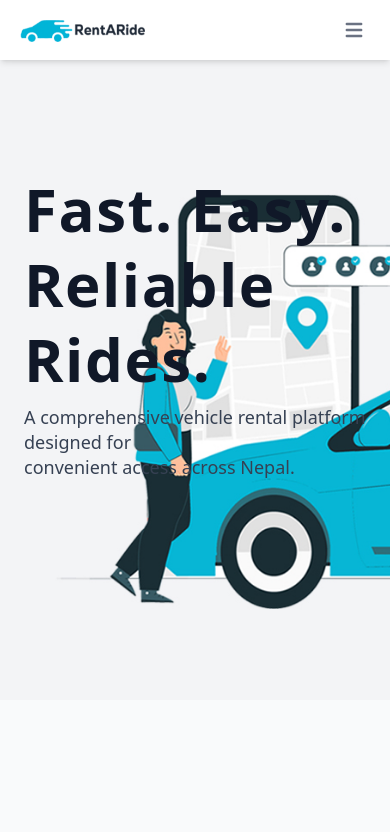
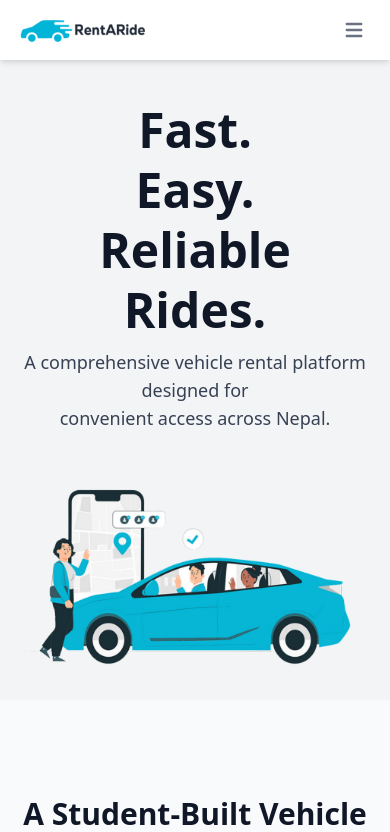
Before and after one commit to natsudraggval/vehicle-rental-system, a React (Vite) app in the folder Frontend/: page / in a window 390 px wide. Shown: the top 832 px of the page. Built offline with nearby package versions, Linux system fonts and the light colour scheme; no server answers.

Commit message:
fixed responsiveness of landing page

```diff
--- a/Frontend/src/Components/Body.jsx
+++ b/Frontend/src/Components/Body.jsx
@@ -4,24 +4,36 @@ function Body() {
   return (
     <>
       {/* Background Image Section  */}
-      <div
-        className="bg-cover bg-center h-[640px] w-full"
-        style={{ backgroundImage: "url('/image/hero-image.jpg')" }}
-      >
-        <div className="flex flex-col items-start h-full px-6 md:px-20 md:ml-16 pt-28">
-          <h1 className="text-gray-900 text-6xl tracking-wide font-bold leading-tight mb-2">
-            Fast. Easy. <br />
+      <div className="flex flex-col md:flex-row h-[640px] w-full bg-gray-100 px-6 md:px-12">
+        {/* Text */}
+        <div className="flex flex-col justify-center flex-1 ml-0 md:ml-12 mt-10 md:-mt-32 text-center md:text-left">
+          <h1 className="text-gray-900 text-5xl md:text-7xl font-bold leading-tight mb-2">
+            Fast.
+            <br className="block md:hidden" />
+            <span className="md:ml-3">
+              Easy.
+            </span>
+            <br />
             Reliable Rides.
           </h1>
-          <div className="text-gray-700 text-lg font-light leading-snug">
+          <div className="text-gray-700 text-lg md:text-xl font-light">
             <p>A comprehensive vehicle rental platform designed for</p>
             <p>convenient access across Nepal.</p>
           </div>
         </div>
+
+        {/* Image */}
+        <div className="flex items-center justify-center md:justify-end flex-1 mt-6 md:mt-0">
+          <img
+            src="/image/hero-image.png"
+            alt="Hero"
+            className="h-[220px] md:h-[120%] w-auto object-contain"
+          />
+        </div>
       </div>
 
       {/* Stats */}
-      <div className="bg-gray-50 py-16 pt-32">
+      <div className="bg-gray-50 py-16 pt-24">
         <div className="max-w-7xl mx-auto px-4 sm:px-6 lg:px-8">
           <div className="max-w-4xl mx-auto text-center">
             <h2 className="text-3xl font-extrabold text-gray-900 sm:text-4xl">
--- a/Frontend/src/Components/Features.jsx
+++ b/Frontend/src/Components/Features.jsx
@@ -20,8 +20,7 @@ function Features() {
 
       <div className="mx-auto grid justify-center gap-4 sm:grid-cols-2 md:max-w-[64rem] md:grid-cols-3 text-slate-700">
         <div
-          className="relative overflow-hidden rounded-lg border border-gray-300
- bg-white select-none hover:shadow-lg hover:shadow-teal-200 p-2"
+          className="relative overflow-hidden rounded-lg border border-gray-300 bg-white select-none hover:shadow-lg hover:shadow-teal-200 p-2"
         >
           <div className="flex h-[180px] flex-col justify-between rounded-md p-6">
             <svg
```
Also changed, not shown: Frontend/public/image/hero-image.jpg (deleted), Frontend/public/image/hero-image.png (added).
